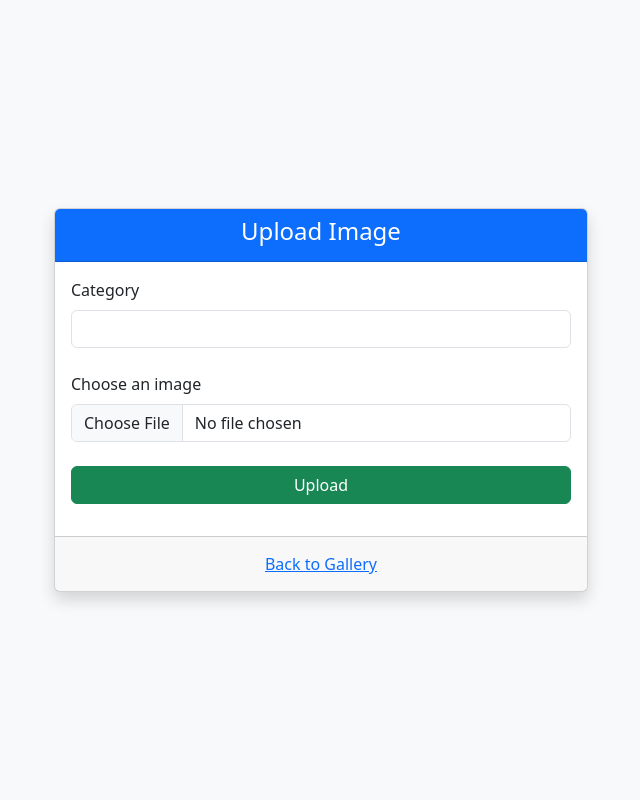
After one commit to PapriBiswas2023/gallery, a PHP site: page /edit-form.php in a window 1280 px wide. The commit adds this page. Shown: the whole page, without its empty margins (319-959 px from the left). Run offline with PHP 8.4, Linux system fonts and the light colour scheme.

Commit message:
edit-form

```diff
--- /dev/null
+++ b/admin/edit-form.php
@@ -0,0 +1,45 @@
+<?php
+include('../database/db.php');
+$sql="SELECT * FROM images ORDER BY id DESC";
+?>
+
+<!DOCTYPE html>
+<html lang="en">
+<head>
+  <meta charset="UTF-8">
+  <meta name="viewport" content="width=device-width, initial-scale=1.0">
+  <title>Upload Image</title>
+  <link href="https://cdn.jsdelivr.net/npm/bootstrap@5.3.0/dist/css/bootstrap.min.css" rel="stylesheet">
+</head>
+<body class="bg-light">
+  <div class="container d-flex justify-content-center align-items-center" style="min-height: 100vh;">
+    <div class="row w-100 justify-content-center">
+      <div class="col-md-6">
+        <div class="card shadow">
+          <div class="card-header bg-primary text-white text-center">
+            <h4>Upload Image</h4>
+          </div>
+          <div class="card-body bg-white">
+            <form action="../database/upload-prc.php" method="POST" enctype="multipart/form-data">
+              <div class="mb-4">
+                <label for="category" class="form-label">Category</label>
+                <input class="form-control" type="text" name="category" id="category" required>
+              </div>
+              <div class="mb-4">
+                <label for="image" class="form-label">Choose an image</label>
+                <input class="form-control" type="file" name="image" id="image" accept="image/*" required>
+              </div>
+              <div class="d-grid mb-3">
+                <button type="submit" class="btn btn-success">Upload</button>
+              </div>
+            </form>
+          </div>
+          <div class="card-footer text-center">
+            <a href="index.php" class="btn btn-link">Back to Gallery</a>
+          </div>
+        </div>
+      </div>
+    </div>
+  </div>
+</body>
+</html>
--- a/admin/index.php
+++ b/admin/index.php
@@ -41,8 +41,8 @@ $num=mysqli_num_rows($result);
               </td>
               <td><?= htmlspecialchars($row['category']) ?></td>
               <td>
-                <a href="edit.php?id=<?= $row['id'] ?>" class="btn btn-sm btn-warning">Edit</a>
-                <a href="delete.php?id=<?= $row['id'] ?>" class="btn btn-sm btn-danger" onclick="return confirm('Are you sure to delete this image?')">Delete</a>
+                <a href="edit-from.php?editid=<?= $row['id'] ?>" class="btn btn-sm btn-warning">Edit</a>
+                <a href="edit-upload-prc.php?delid=<?= $row['id'] ?>" class="btn btn-sm btn-danger" onclick="return confirm('Are you sure to delete this image?')">Delete</a>
               </td>
             </tr>
           <?php endwhile; ?>
--- a/database/upload-prc.php
+++ b/database/upload-prc.php
@@ -38,5 +38,7 @@ if($_SERVER['REQUEST_METHOD']=='POST')
         } else {
             die("Failed to move uploaded file.");
         }
+
+
     }
 ?>
```
Also changed, not shown: admin/edit-upload-prc.php (added).
